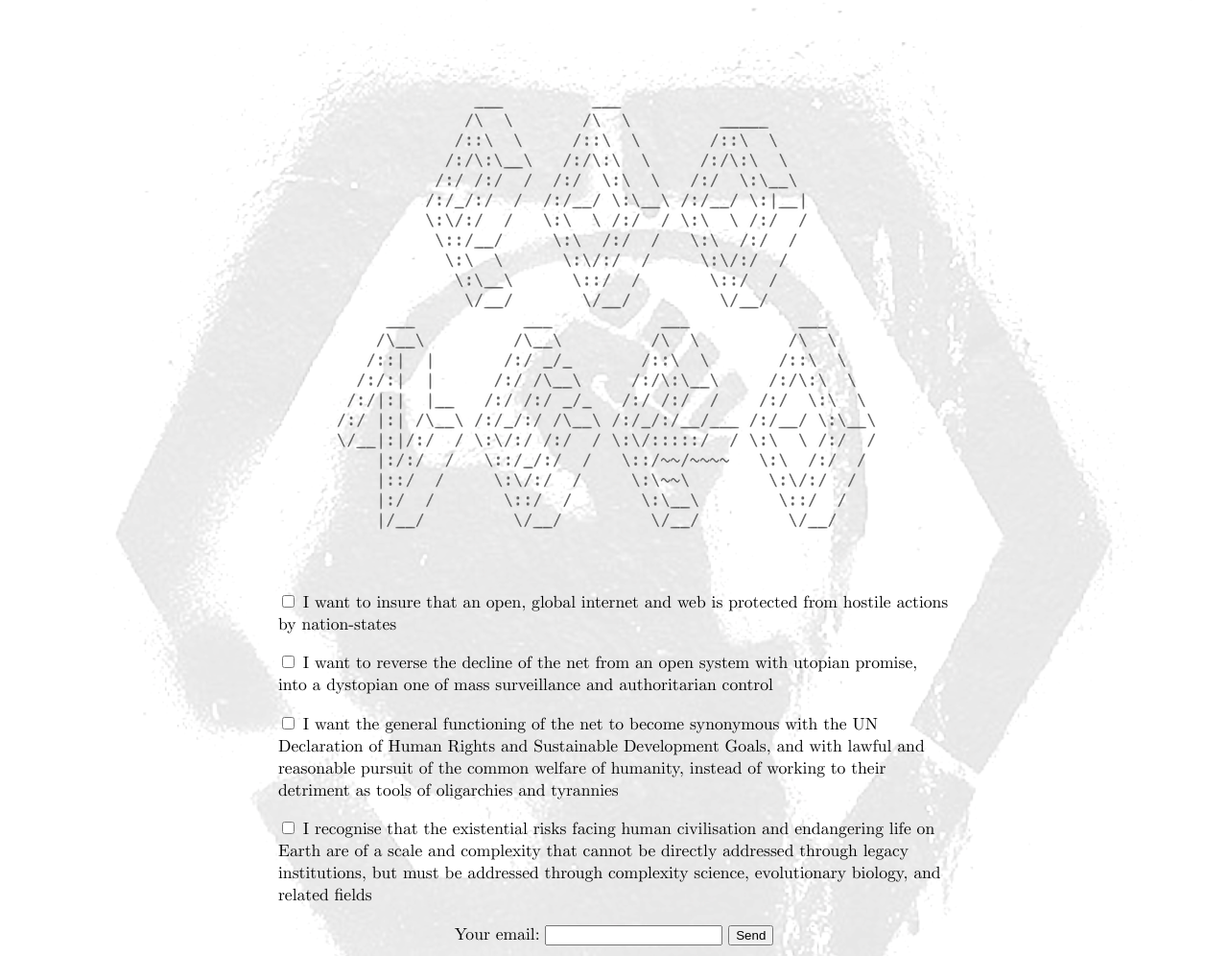
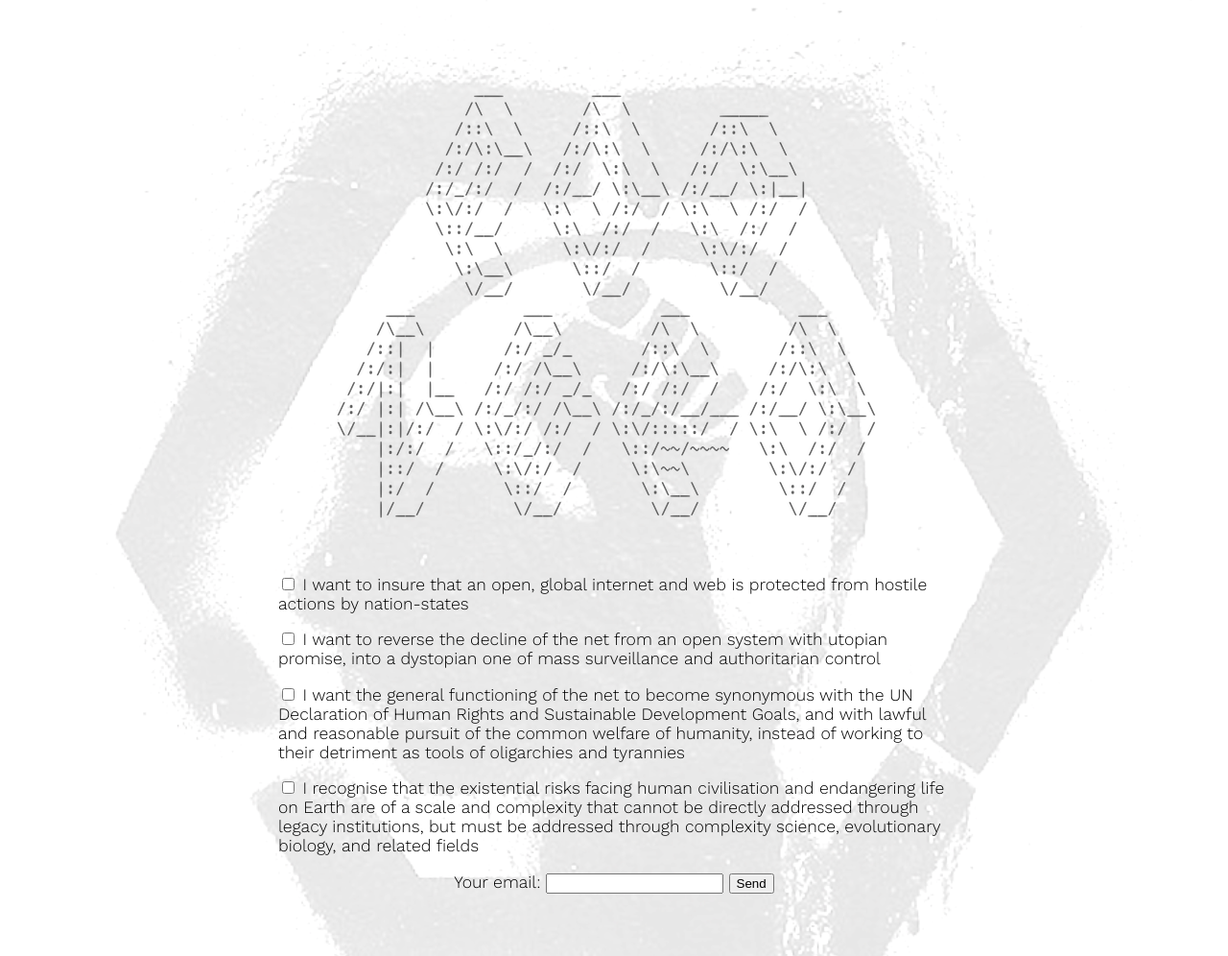
Before and after one commit to podzero/podzero, a plain HTML site: page index.html in a window 1280 px wide. Shown: the top 996 px of the page at 96% size. Drawn offline with nearby package versions, Linux system fonts and the light colour scheme.

Commit message:
Update index.html

```diff
--- a/index.html
+++ b/index.html
@@ -36,10 +36,11 @@ font: Computer Modern by Andy Panov
   	<base target="_blank">
     <link rel="stylesheet" href="stylesheets/serif/style.css" />
     <link rel="stylesheet" href="stylesheets/style.css" />
+    <link href="https://fonts.googleapis.com/css2?family=Work+Sans:wght@300&display=swap" rel="stylesheet">
   </head>
   <body>
     <div id=content>
-      <div id="wrapper" style="font-size:1.1em">
+      <div id="wrapper" style="font-size:1.1em; font-family: 'Work Sans', sans-serif;">
         <br/><br/><br/><br/>
         <center>
           <img src="images/pz2.png" style="max-width:100%">
```
